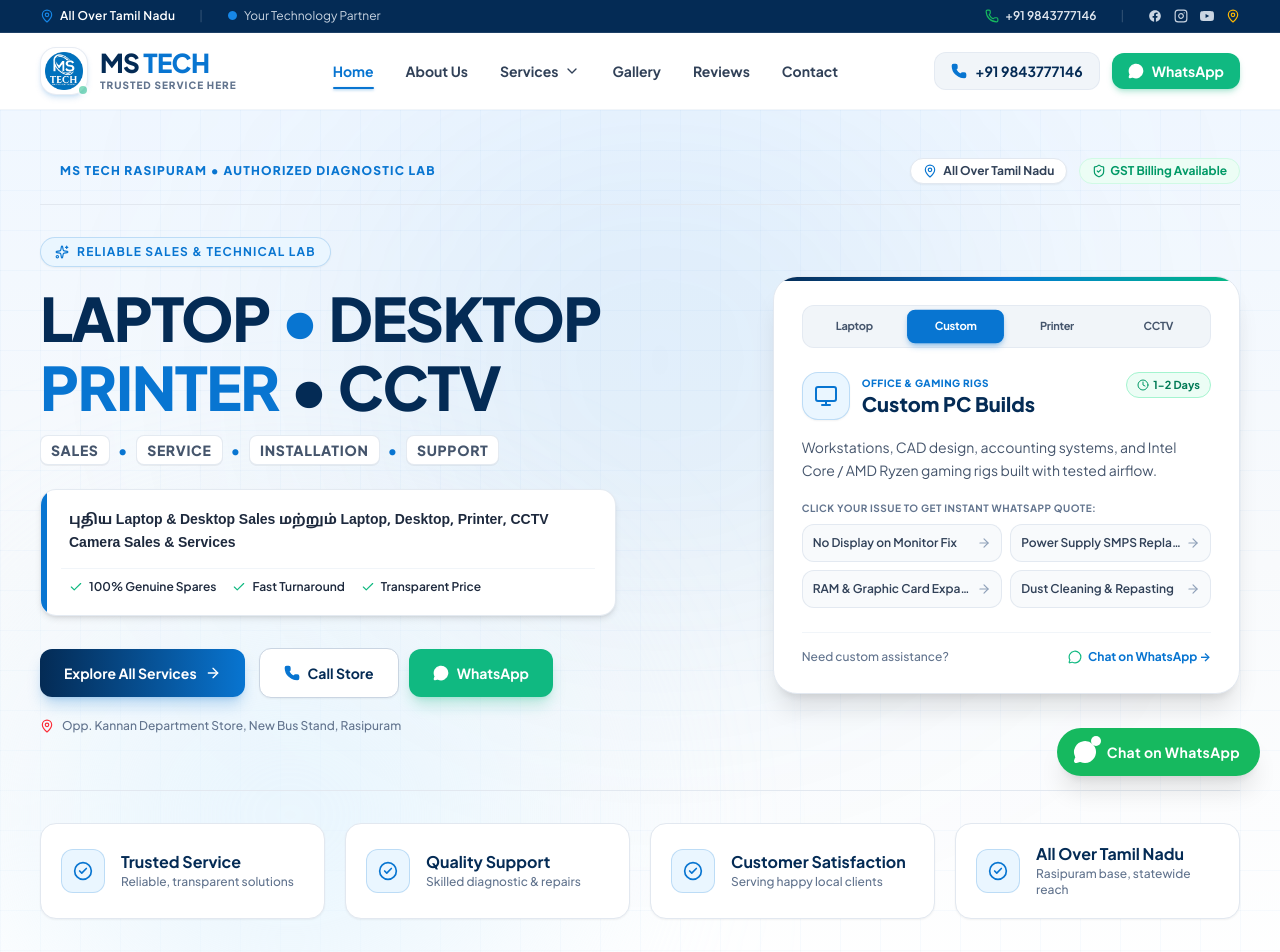
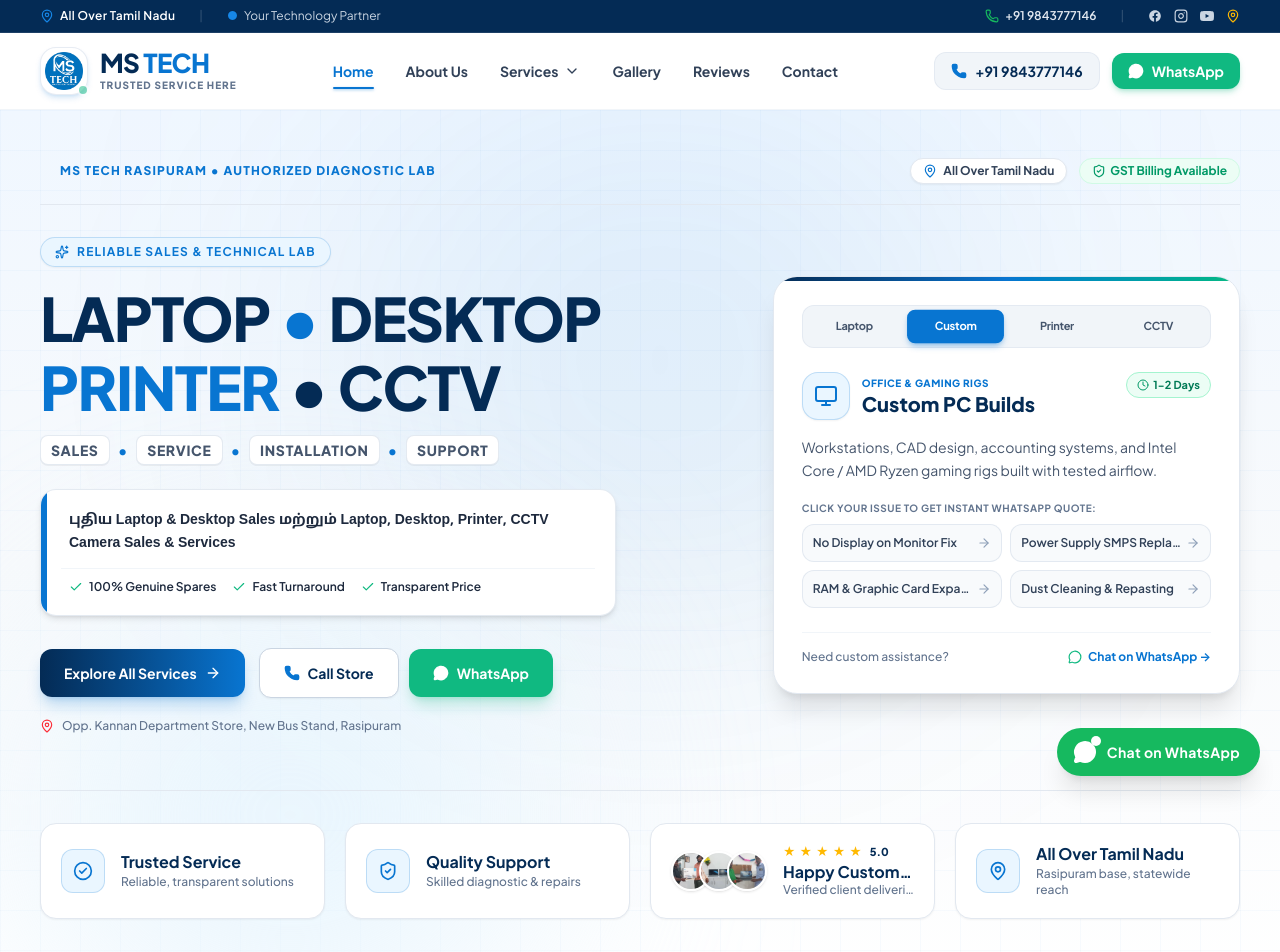
Before and after one commit to KGobikrishnan/MSTECH, a React (Vite) app: page / in a window 1280 px wide. Shown: the top 952 px of the page. Built offline with nearby package versions, Linux system fonts and the light colour scheme; a web font is replaced by a local one.

Commit message:
feat: showcase happy customers avatars in hero trust indicators container

```diff
--- a/src/components/home/Hero.jsx
+++ b/src/components/home/Hero.jsx
@@ -292,27 +292,88 @@
 
         </div>
 
-        {/* 4 Compact Trust Indicators */}
+        {/* 4 Compact Trust Indicators with Happy Customers Real Showcase */}
         <div className="mt-14 pt-8 border-t border-slate-200">
-          <div className="grid grid-cols-2 md:grid-cols-4 gap-3 sm:gap-5">
-            {TRUST_INDICATORS.map((indicator, idx) => (
-              <div
-                key={idx}
-                className="bg-white rounded-2xl p-4 sm:p-5 border border-slate-200 shadow-xs hover:shadow-md transition-all duration-300 flex items-center gap-3 sm:gap-4"
-              >
+          <div className="grid grid-cols-1 xs:grid-cols-2 lg:grid-cols-4 gap-3 sm:gap-5">
+            {/* 1. Trusted Service */}
+            <div className="bg-white rounded-2xl p-4 sm:p-5 border border-slate-200 shadow-xs hover:shadow-md transition-all duration-300 flex items-center gap-3 sm:gap-4">
               <div className="w-11 h-11 rounded-xl bg-[#EAF6FF] border border-[#0875D1]/20 text-[#0875D1] flex items-center justify-center shrink-0">
                 <CheckCircle2 className="w-5 h-5" />
               </div>
               <div>
                 <h4 className="text-sm sm:text-base font-bold text-[#042B55] leading-tight">
-                    {indicator.title}
+                  Trusted Service
                 </h4>
-                  <p className="text-xs text-slate-500 mt-0.5 font-medium hidden sm:block">
-                    {indicator.description}
+                <p className="text-xs text-slate-500 mt-0.5 font-medium">
+                  Reliable, transparent solutions
                 </p>
               </div>
             </div>
+
+            {/* 2. Quality Support */}
+            <div className="bg-white rounded-2xl p-4 sm:p-5 border border-slate-200 shadow-xs hover:shadow-md transition-all duration-300 flex items-center gap-3 sm:gap-4">
+              <div className="w-11 h-11 rounded-xl bg-[#EAF6FF] border border-[#0875D1]/20 text-[#0875D1] flex items-center justify-center shrink-0">
+                <ShieldCheck className="w-5 h-5" />
+              </div>
+              <div>
+                <h4 className="text-sm sm:text-base font-bold text-[#042B55] leading-tight">
+                  Quality Support
+                </h4>
+                <p className="text-xs text-slate-500 mt-0.5 font-medium">
+                  Skilled diagnostic & repairs
+                </p>
+              </div>
+            </div>
+
+            {/* 3. Customer Satisfaction WITH REAL HAPPY CUSTOMER PHOTOS */}
+            <div className="bg-white rounded-2xl p-4 sm:p-5 border border-slate-200 shadow-xs hover:shadow-md transition-all duration-300 flex items-center gap-3.5 sm:gap-4 relative overflow-hidden group">
+              <div className="flex -space-x-3 shrink-0">
+                <img
+                  src="/person/Happy Customer/20240321_131053.webp"
+                  alt="Happy Customer"
+                  className="w-10 h-10 rounded-full border-2 border-white object-cover shadow-sm group-hover:scale-105 transition-transform"
+                />
+                <img
+                  src="/person/Happy Customer/20240430_172545.webp"
+                  alt="Happy Customer"
+                  className="w-10 h-10 rounded-full border-2 border-white object-cover shadow-sm group-hover:scale-105 transition-transform"
+                />
+                <img
+                  src="/person/Happy Customer/IMG_20250112_143043.webp"
+                  alt="Happy Customer"
+                  className="w-10 h-10 rounded-full border-2 border-white object-cover shadow-sm group-hover:scale-105 transition-transform"
+                />
+              </div>
+              <div className="min-w-0">
+                <div className="flex items-center gap-1 text-amber-400 mb-0.5">
+                  {[...Array(5)].map((_, i) => (
+                    <span key={i} className="text-xs">★</span>
                   ))}
+                  <span className="text-[11px] font-black text-[#042B55] ml-1">5.0</span>
+                </div>
+                <h4 className="text-sm sm:text-base font-bold text-[#042B55] leading-tight truncate">
+                  Happy Customers
+                </h4>
+                <p className="text-xs text-slate-500 font-medium truncate">
+                  Verified client deliveries
+                </p>
+              </div>
+            </div>
+
+            {/* 4. All Over Tamil Nadu */}
+            <div className="bg-white rounded-2xl p-4 sm:p-5 border border-slate-200 shadow-xs hover:shadow-md transition-all duration-300 flex items-center gap-3 sm:gap-4">
+              <div className="w-11 h-11 rounded-xl bg-[#EAF6FF] border border-[#0875D1]/20 text-[#0875D1] flex items-center justify-center shrink-0">
+                <MapPin className="w-5 h-5" />
+              </div>
+              <div>
+                <h4 className="text-sm sm:text-base font-bold text-[#042B55] leading-tight">
+                  All Over Tamil Nadu
+                </h4>
+                <p className="text-xs text-slate-500 mt-0.5 font-medium">
+                  Rasipuram base, statewide reach
+                </p>
+              </div>
+            </div>
           </div>
         </div>
 
```
Lines whose indentation alone changed are shown as unchanged.
